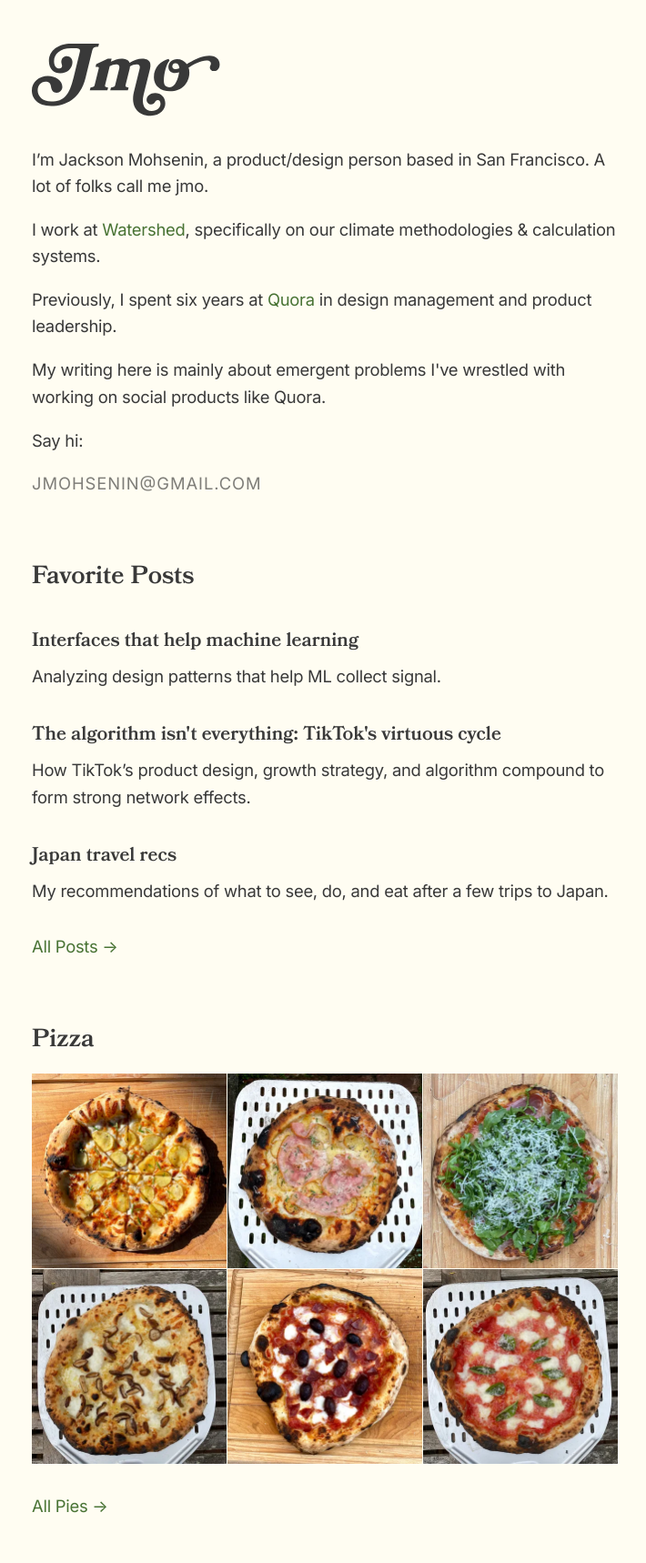
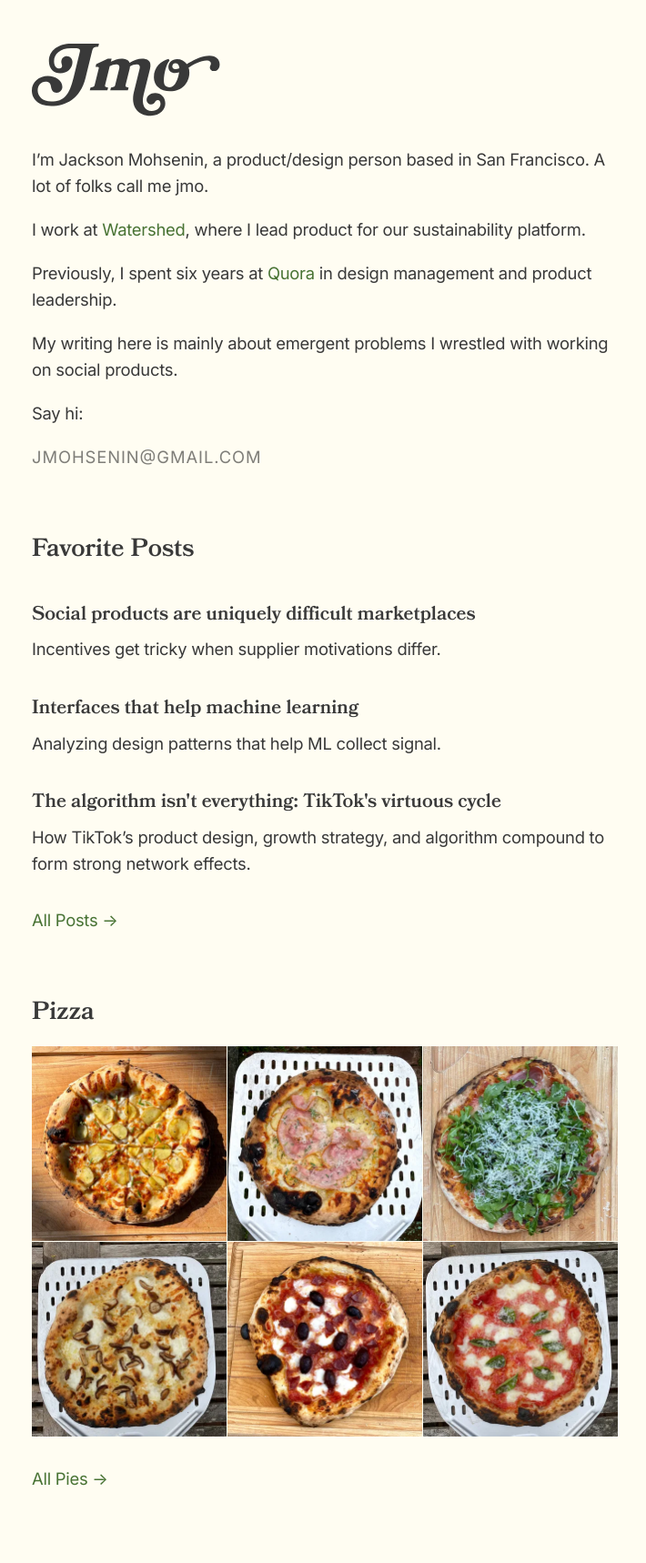
Before and after one commit to jmohsenin/jmohsenin.github.io, a Jekyll site: the page built from index.md, in a window 1280 px wide. Shown: the whole page at 91% size, without its empty margins (283-993 px from the left). Built offline with Jekyll 4.4.1, drawn with Linux system fonts in a browser that asks for light colours; after the commit the page ends 1689 px from its top, so only the background shows below that.

Commit message:
minor bio update

```diff
--- a/_layouts/home.html
+++ b/_layouts/home.html
@@ -4,11 +4,11 @@ layout: default
 <div class="margin-bottom--xl">
     <p>I’m Jackson Mohsenin, a product/design person based in San Francisco. A lot of folks call me jmo.</p>
 
-    <p>I work at <a href="https://watershed.com">Watershed</a>, specifically on our climate methodologies & calculation systems.</p>
+    <p>I work at <a href="https://watershed.com">Watershed</a>, where I lead product for our sustainability platform.</p>
 
     <p>Previously, I spent six years at <a href="https://quora.com">Quora</a> in design management and product leadership.</p>
 
-    <p>My writing here is mainly about emergent problems I've wrestled with working on social products like Quora.</p>
+    <p>My writing here is mainly about emergent problems I wrestled with working on social products.</p>
 
     <p>Say hi:</p>
     <p class="color-text--secondary contact-info">
```
Also changed, not shown: _posts/2019-11-28-japan-recs.md (+0 -1 lines), _posts/2020-10-25-social-marketplaces.md (+2 -1 lines).
